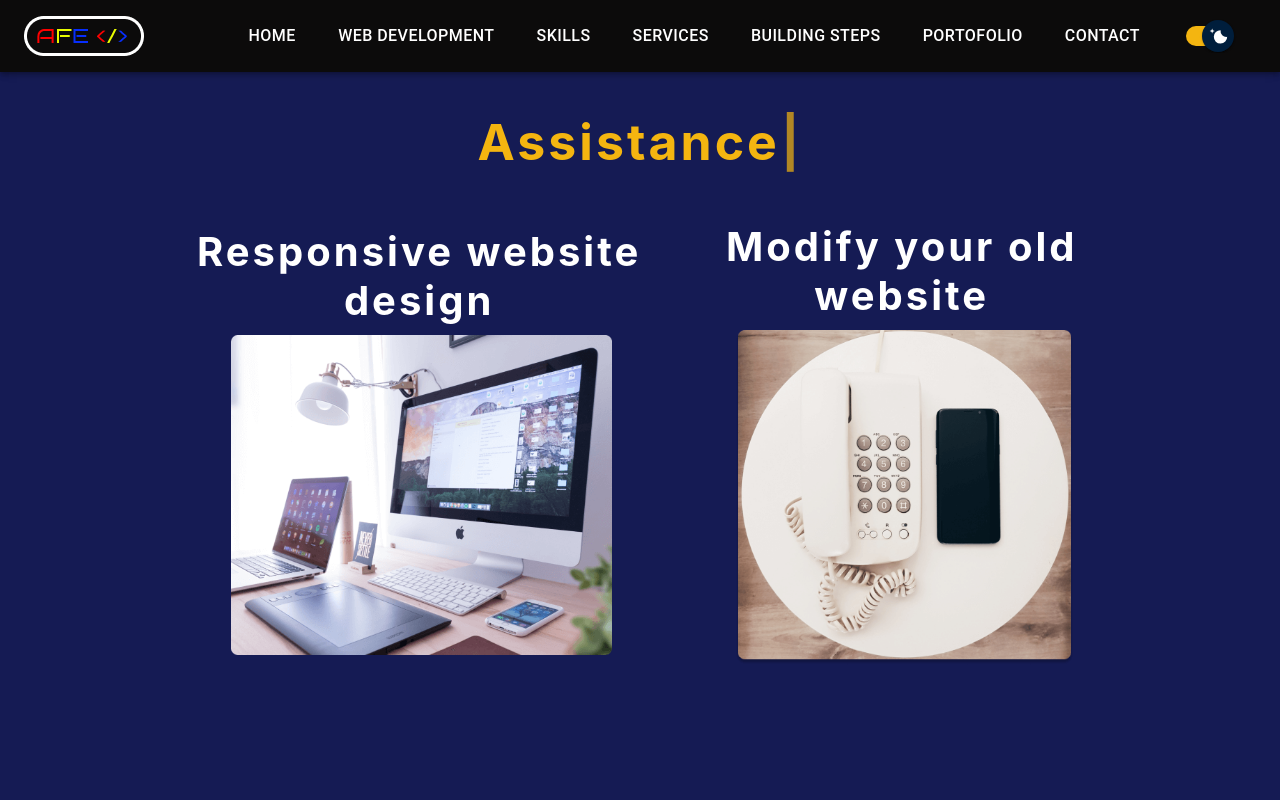
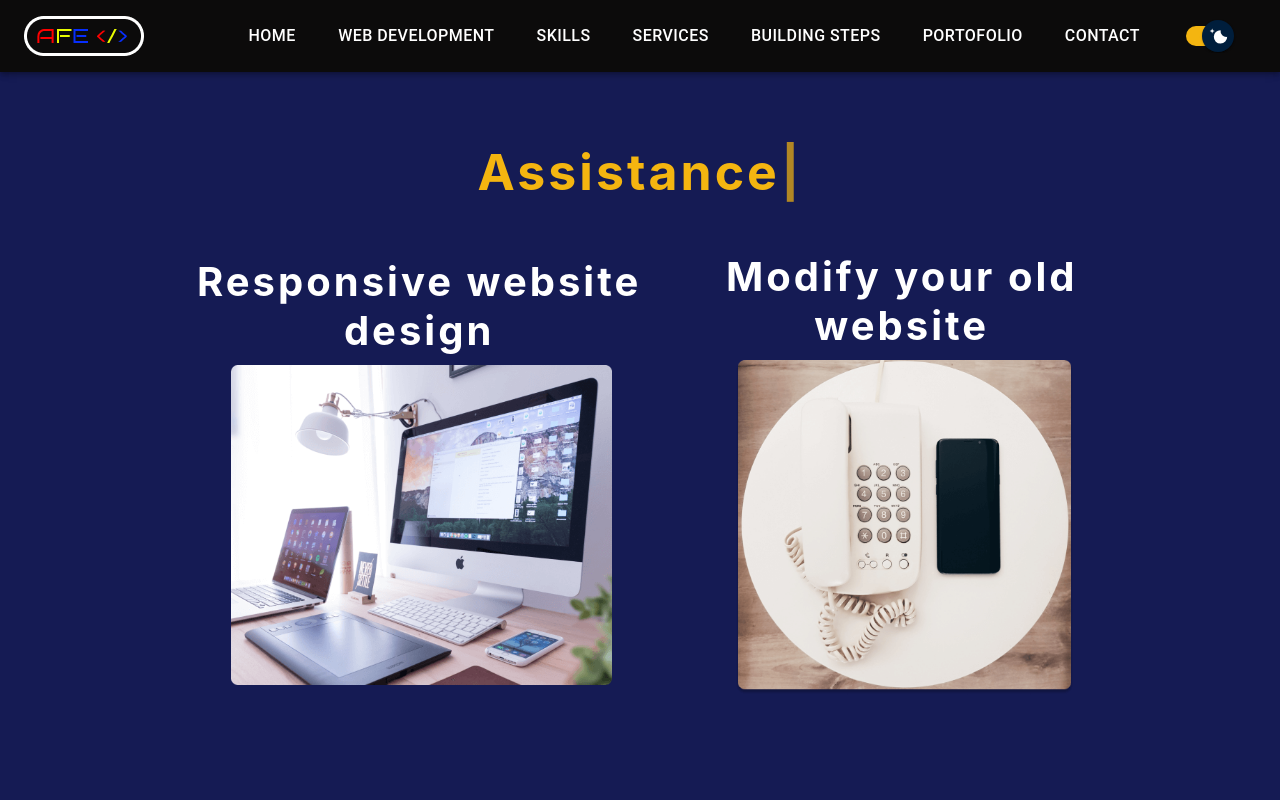
Before and after one commit to Adrian-Edu/best-web-design, a React (Create React App) app: page /services in a window 1280 px wide. Shown: the top 800 px of the page. Built offline with nearby package versions, Linux system fonts and the light colour scheme.

Commit message:
modificari

```diff
--- a/src/pages/services-page/Services.css
+++ b/src/pages/services-page/Services.css
@@ -24,7 +24,7 @@ h6 {
   text-align: center;
   font-size: 60px;
   color: #f4b510;
-  padding: 40px 0 10px 0;
+  padding: 70px 0 10px 0;
   margin: 0;
   letter-spacing: 3px;
 }
```
